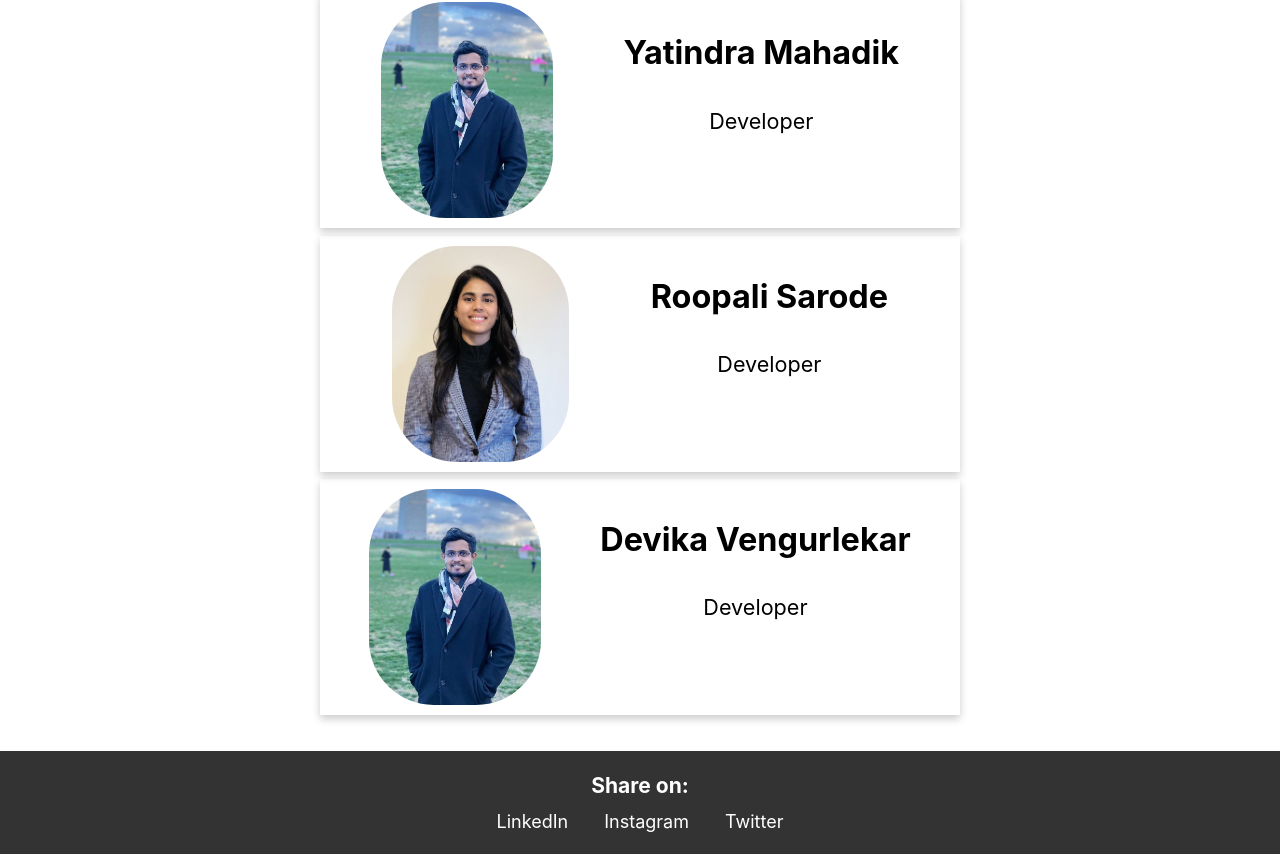
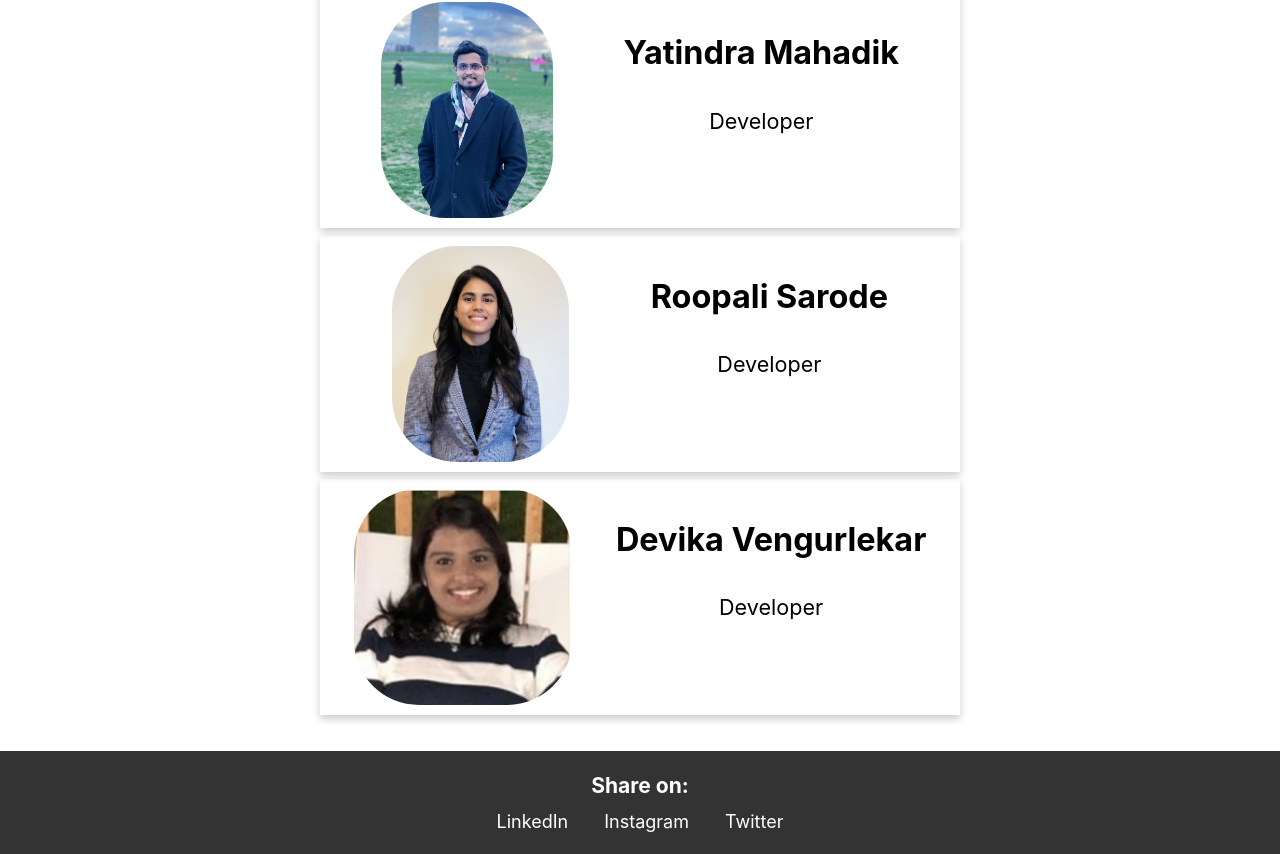
Before and after one commit to NJIT-WIS/project-2-team-dry, a Next.js app: page /About in a window 1280 px wide. Shown: the part 437-1291 px from the top of the page. Built offline with nearby package versions, Linux system fonts and the light colour scheme.

Commit message:
updated image in about page

```diff
--- a/pages/About.js
+++ b/pages/About.js
@@ -23,7 +23,7 @@ const About = () => {
     {
       name: 'Devika Vengurlekar',
       designation: 'Developer',
-      imageSrc: 'images/ym.jpg',
+      imageSrc: 'images/dv.jpeg',
     },
   ];
 
```
Also changed, not shown: public/images/dv.jpeg (added).
